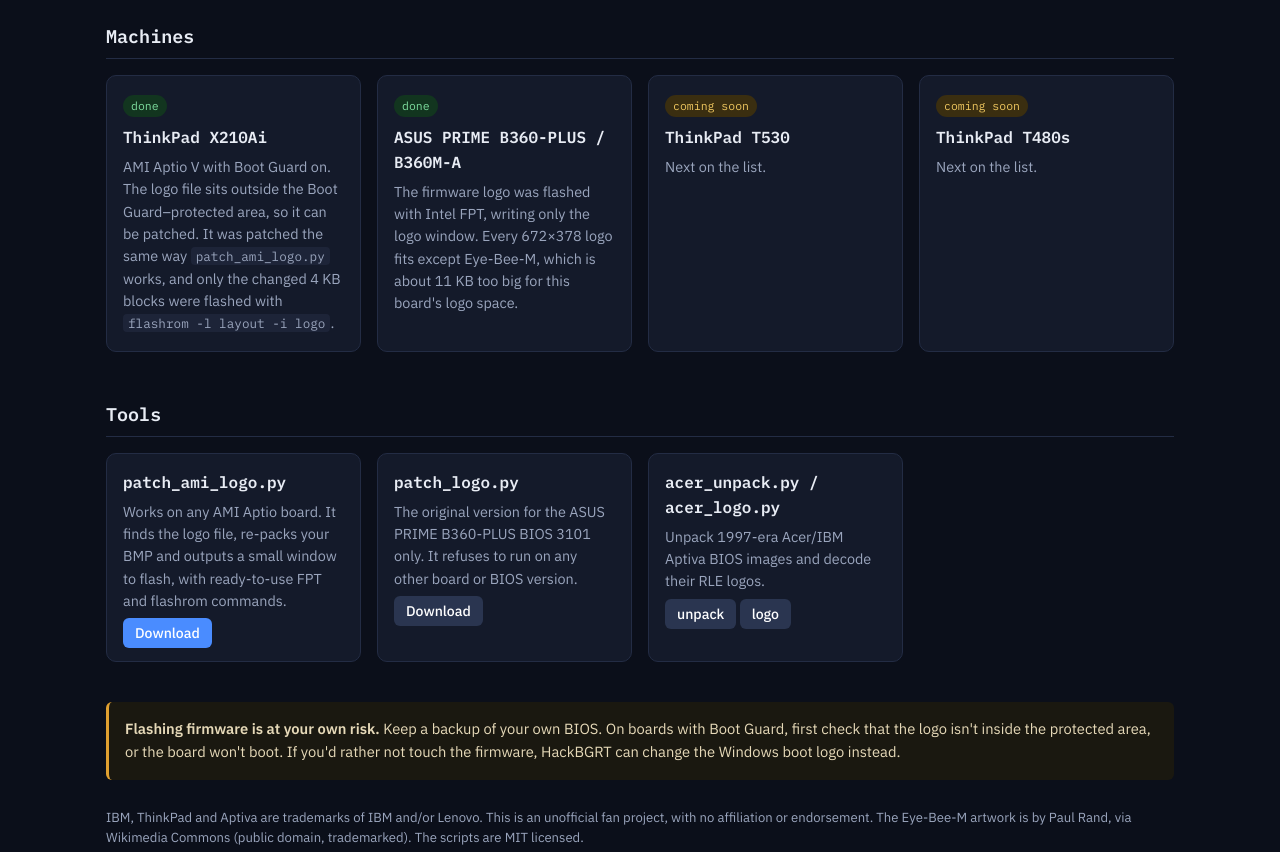
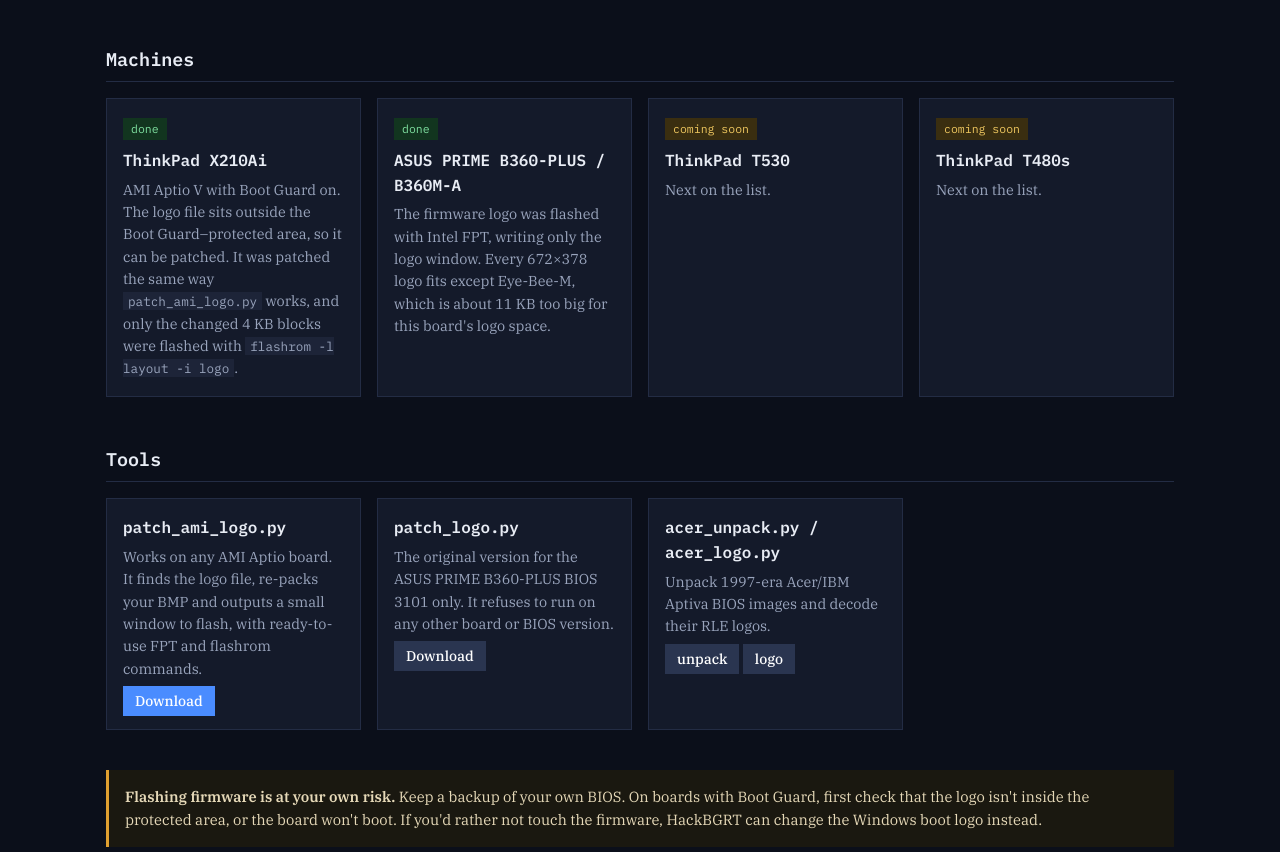
Before and after one commit to syntaxapproval/ibm-boot-logos, a plain HTML site: page index.html in a window 1280 px wide. Shown: the part 1515-2367 px from the top of the page. Drawn offline with Linux system fonts and the light colour scheme.

Commit message:
Square off frames and buttons; body text in IBM Plex Serif

```diff
--- a/index.html
+++ b/index.html
@@ -6,38 +6,38 @@
 <title>IBM Boot Logos</title>
 <link rel="preconnect" href="https://fonts.googleapis.com">
 <link rel="preconnect" href="https://fonts.gstatic.com" crossorigin>
-<link href="https://fonts.googleapis.com/css2?family=IBM+Plex+Mono:wght@400;600&family=IBM+Plex+Sans:wght@400;500;600&display=swap" rel="stylesheet">
+<link href="https://fonts.googleapis.com/css2?family=IBM+Plex+Mono:wght@400;600&family=IBM+Plex+Serif:ital,wght@0,400;0,500;0,600;1,400&display=swap" rel="stylesheet">
 <style>
   :root { --bg:#0b0f1a; --card:#141a2a; --line:#232c44; --fg:#e8ecf4; --muted:#9aa5bd; --accent:#4a8cff; }
   * { box-sizing:border-box; }
-  body { margin:0; background:var(--bg); color:var(--fg); font:16px/1.55 "IBM Plex Sans", system-ui, sans-serif; }
+  body { margin:0; background:var(--bg); color:var(--fg); font:16px/1.55 "IBM Plex Serif", Georgia, serif; }
   main { max-width:1100px; margin:0 auto; padding:40px 16px 64px; }
   h1, h2, h3, code, .tag { font-family:"IBM Plex Mono", ui-monospace, monospace; }
   h1 { letter-spacing:.02em; margin:0 0 6px; font-size:clamp(1.6rem,4vw,2.4rem); font-weight:600; }
   h2.section { font-size:1.15rem; font-weight:600; margin:48px 0 16px; padding-bottom:8px; border-bottom:1px solid var(--line); }
   .sub { color:var(--muted); margin:0 0 32px; max-width:70ch; }
   .hero { margin:0 0 12px; display:grid; grid-template-columns:minmax(0,420px) 1fr; gap:24px; align-items:center; }
-  .hero img { width:100%; border-radius:10px; border:1px solid var(--line); display:block; }
+  .hero img { width:100%; border:1px solid var(--line); display:block; }
   .hero h2 { margin:0 0 8px; font-size:1.3rem; font-weight:600; }
   .hero p { margin:0 0 14px; color:var(--muted); }
   .grid { display:grid; grid-template-columns:repeat(auto-fill,minmax(300px,1fr)); gap:20px; }
-  .card { background:var(--card); border-radius:10px; overflow:hidden; border:1px solid var(--line); }
+  .card { background:var(--card); overflow:hidden; border:1px solid var(--line); }
   .card img { display:block; width:100%; aspect-ratio:672/378; object-fit:contain; background:#000; }
   .body { padding:14px 16px 16px; }
   .body h3 { margin:0 0 4px; font-size:1rem; font-weight:600; }
   .body p { margin:0 0 12px; color:var(--muted); font-size:.92rem; }
   .dl { display:flex; gap:10px; flex-wrap:wrap; }
-  a.btn { color:#fff; background:var(--accent); text-decoration:none; padding:6px 12px; border-radius:6px; font-size:.88rem; font-weight:500; }
+  a.btn { color:#fff; background:var(--accent); text-decoration:none; padding:6px 12px; font-size:.88rem; font-weight:500; }
   a.btn.alt { background:#2a3550; }
   .machines { display:grid; grid-template-columns:repeat(auto-fill,minmax(240px,1fr)); gap:16px; }
-  .machine { background:var(--card); border:1px solid var(--line); border-radius:10px; padding:16px; }
+  .machine { background:var(--card); border:1px solid var(--line); padding:16px; }
   .machine h3 { margin:0 0 6px; font-size:1rem; font-weight:600; }
   .machine p { margin:0; color:var(--muted); font-size:.9rem; }
-  .tag { display:inline-block; font-size:.72rem; padding:2px 8px; border-radius:999px; margin-bottom:8px; }
+  .tag { display:inline-block; font-size:.72rem; padding:2px 8px; margin-bottom:8px; }
   .done { background:#12351f; color:#7fe0a0; }
   .soon { background:#3a2e10; color:#f0c860; }
-  .warn { margin-top:40px; padding:16px; border-left:3px solid #e0a030; background:#1a1810; color:#e6d9b8; border-radius:6px; font-size:.92rem; }
-  code { font-size:.88em; background:#1d2438; padding:1px 5px; border-radius:4px; }
+  .warn { margin-top:40px; padding:16px; border-left:3px solid #e0a030; background:#1a1810; color:#e6d9b8; font-size:.92rem; }
+  code { font-size:.88em; background:#1d2438; padding:1px 5px; }
   footer { margin-top:28px; color:var(--muted); font-size:.82rem; }
   a { color:var(--accent); }
   @media (max-width:700px) { .hero { grid-template-columns:1fr; } }
```
